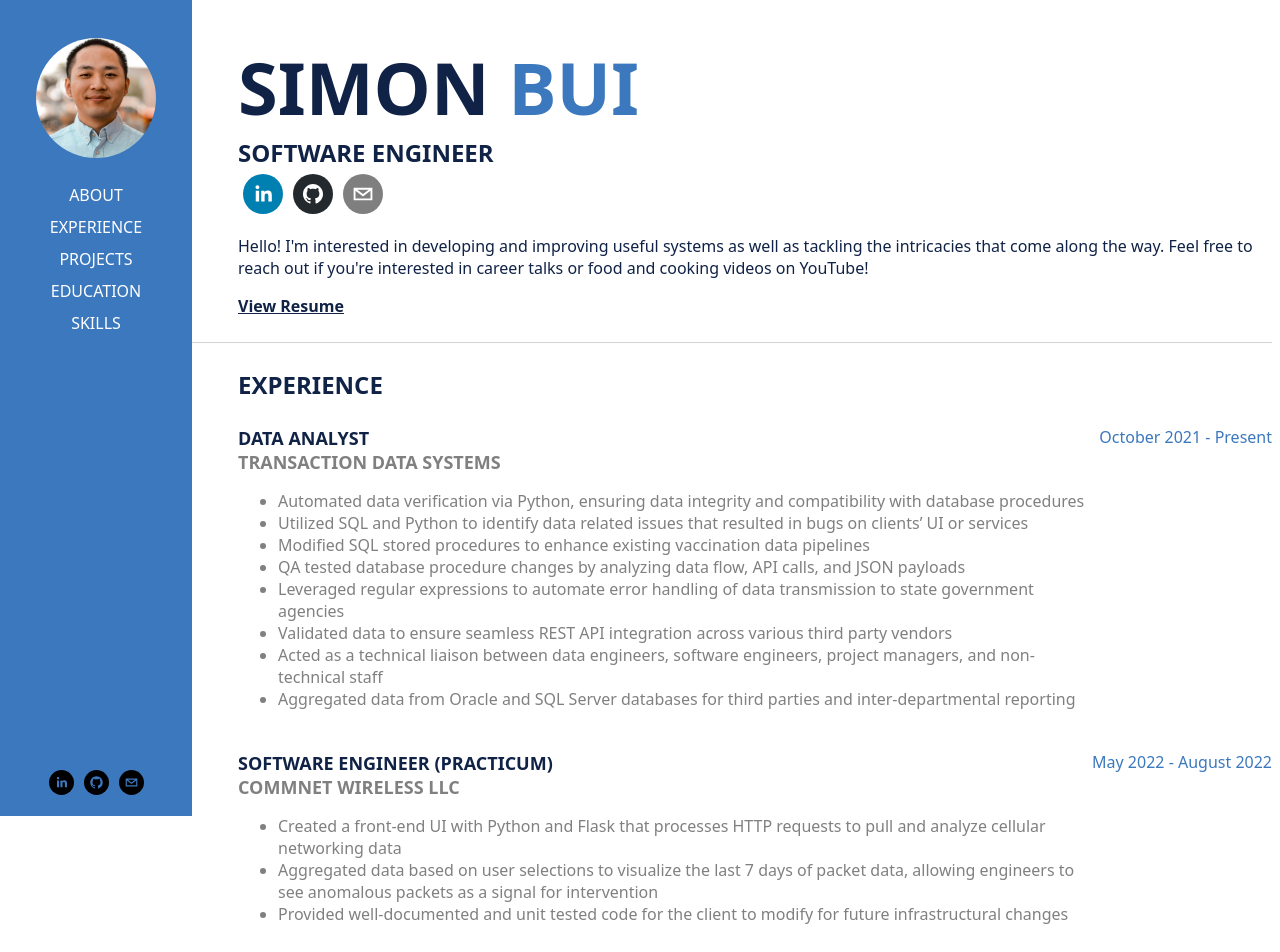
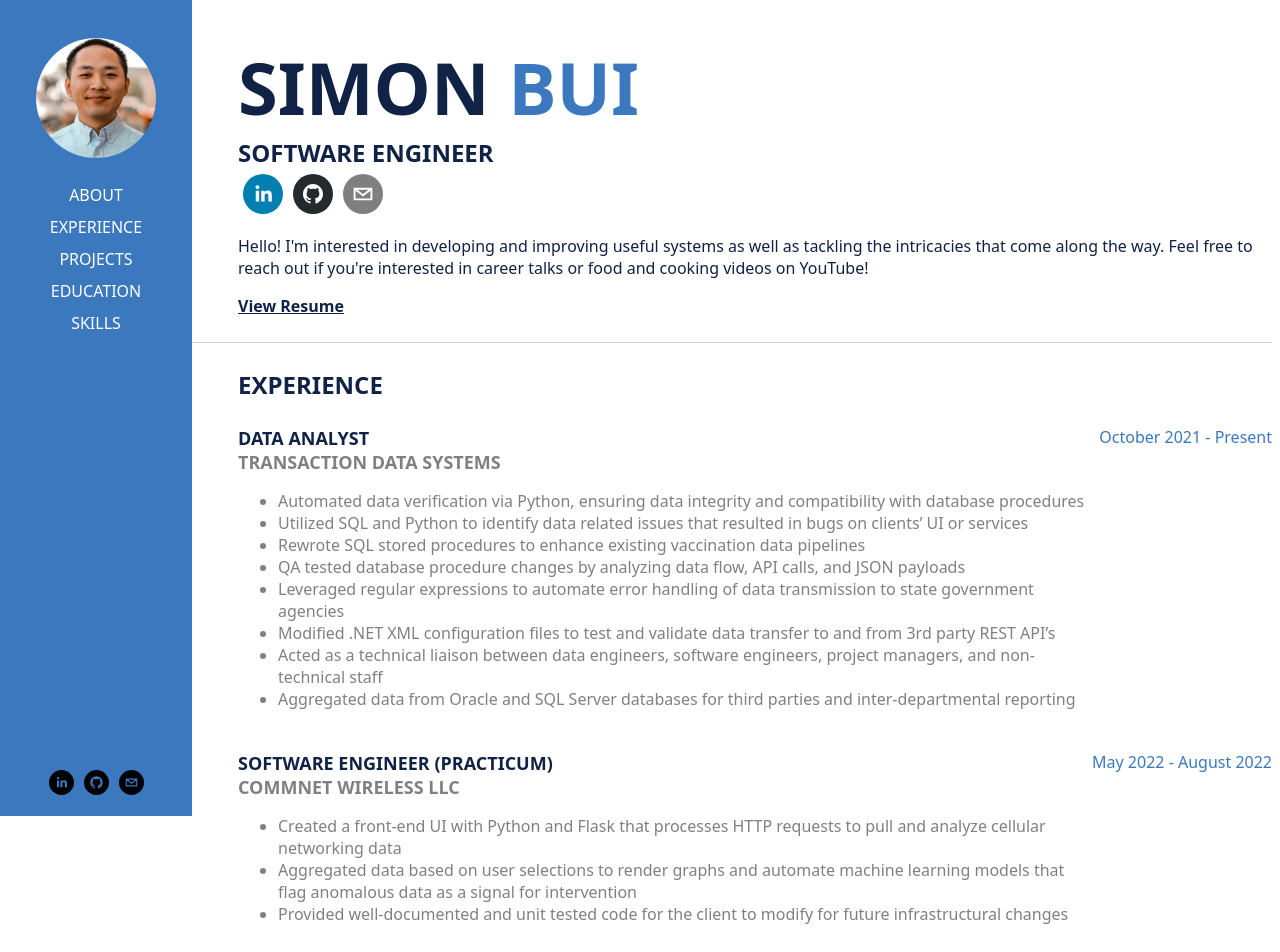
Before and after one commit to simontbui/portfolio, a React (Create React App) app: page / in a window 1280 px wide. Shown: the top 952 px of the page. Built offline with nearby package versions, Linux system fonts and the light colour scheme.

Commit message:
rewrote some experience bullet points

```diff
--- a/public/index.html
+++ b/public/index.html
@@ -2,7 +2,7 @@
 <html lang="en">
   <head>
     <meta charset="utf-8" />
-    <link rel="icon" href="%PUBLIC_URL%/favicon.ico" />
+    <!-- <link rel="icon" href="%PUBLIC_URL%/favicon.ico" /> -->
     <meta name="viewport" content="width=device-width, initial-scale=1" />
     <meta name="theme-color" content="#000000" />
     <!-- <meta
@@ -14,7 +14,7 @@
       manifest.json provides metadata used when your web app is installed on a
       user's mobile device or desktop. See https://developers.google.com/web/fundamentals/web-app-manifest/
     -->
-    <link rel="manifest" href="%PUBLIC_URL%/manifest.json" />
+    <!-- <link rel="manifest" href="%PUBLIC_URL%/manifest.json" /> -->
     <!--
       Notice the use of %PUBLIC_URL% in the tags above.
       It will be replaced with the URL of the `public` folder during the build.
--- a/src/components/Experience.tsx
+++ b/src/components/Experience.tsx
@@ -18,10 +18,10 @@ function Experience() {
                                 <ul>
                                     <li>Automated data verification via Python, ensuring data integrity and compatibility with database procedures</li>
                                     <li>Utilized SQL and Python to identify data related issues that resulted in bugs on clients’ UI or services</li>
-                                    <li>Modified SQL stored procedures to enhance existing vaccination data pipelines</li>
+                                    <li>Rewrote SQL stored procedures to enhance existing vaccination data pipelines</li>
                                     <li>QA tested database procedure changes by analyzing data flow, API calls, and JSON payloads</li>
                                     <li>Leveraged regular expressions to automate error handling of data transmission to state government agencies</li>
-                                    <li>Validated data to ensure seamless REST API integration across various third party vendors</li>
+                                    <li>Modified .NET XML configuration files to test and validate data transfer to and from 3rd party REST API’s</li>
                                     <li>Acted as a technical liaison between data engineers, software engineers, project managers, and non-technical staff</li>
                                     <li>Aggregated data from Oracle and SQL Server databases for third parties and inter-departmental reporting</li>
                                 </ul>
@@ -42,7 +42,7 @@ function Experience() {
                             <div className="job-description">
                                 <ul>
                                     <li>Created a front-end UI with Python and Flask that processes HTTP requests to pull and analyze cellular networking data</li>
-                                    <li>Aggregated data based on user selections to visualize the last 7 days of packet data, allowing engineers to see anomalous packets as a signal for intervention</li>
+                                    <li>Aggregated data based on user selections to render graphs and automate machine learning models that flag anomalous data as a signal for intervention</li>
                                     <li>Provided well-documented and unit tested code for the client to modify for future infrastructural changes</li>
                                 </ul>
                             </div>
```
Also changed, not shown: public/manifest.json (deleted), public/robots.txt (deleted).
